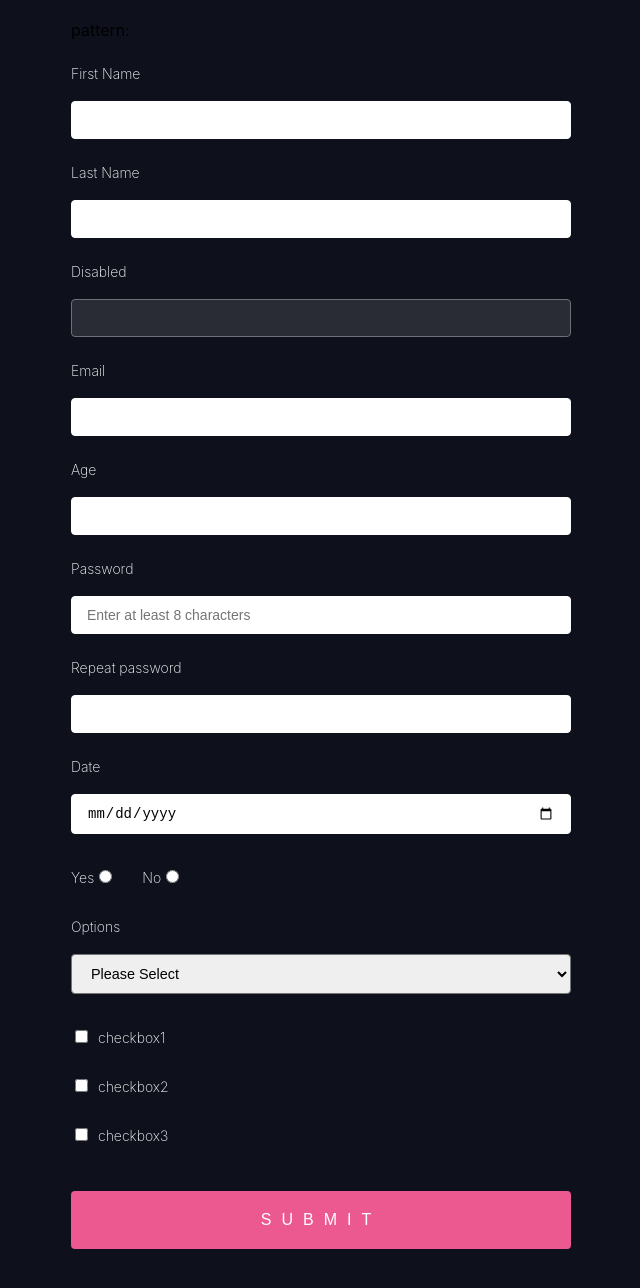
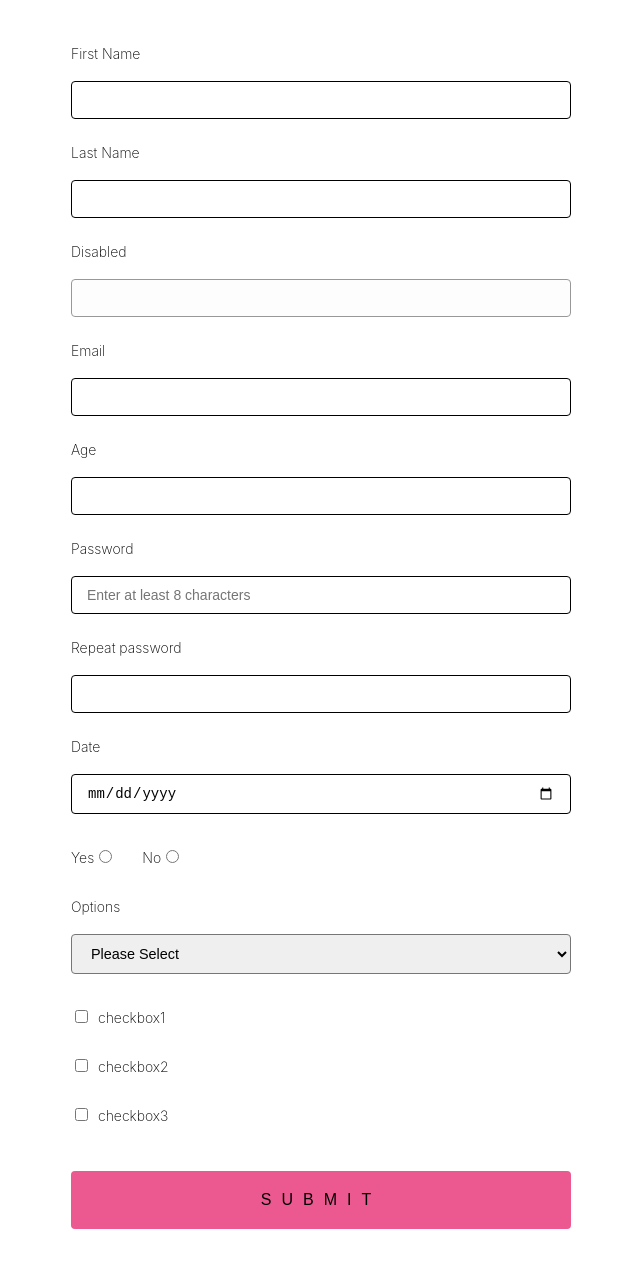
Before and after one commit to KLau7/React-Recoil-With-React-Hook-Form, a React (Create React App) app: page / in a window 1280 px wide. Shown: the top 1288 px of the page, without its empty margins (319-959 px from the left). Built offline with nearby package versions, Linux system fonts and the light colour scheme.

Commit message:
light-theme

```diff
--- a/src/App.js
+++ b/src/App.js
@@ -22,7 +22,6 @@ function App() {
   return (
     <form onSubmit={handleSubmit(onSubmit)}>
       <div>
-        pattern:
         <label>First Name</label>
         <input
           type='text'
@@ -198,53 +197,4 @@ function App() {
   );
 }
 
-// function App() {
-//   const { register, handleSubmit, errors } = useForm();
-//   const onSubmit = data => console.log(data);
-
-//   return (
-//     <div className="App">
-//       <h1>React Hook Form</h1>
-//       <form onSubmit={handleSubmit(onSubmit)}>
-
-//         {/* alphanumeric only */}
-//         {/* mandatory */}
-//         <input type="text"/>
-//         input
-
-//         {/* with placeholder */}
-//         {/* disabled */}
-//         <input type="text"/>
-
-//         {/* email */}
-//         <input type="email" name="" id=""/>
-
-//         {/* number field */}
-//         {/* mandatory */}
-//         <input type="number"/>
-
-//         <input type="date" name="" id=""/>
-
-//         <select name="" id="">
-//           <option value=""></option>
-//           <option value=""></option>
-//           <option value=""></option>
-//           <option value=""></option>
-//         </select>
-
-//         <input type="checkbox" name="" id=""/>
-
-//         <input type="radio" name="" id=""/>
-
-//         <input type="password" name="password" id=""/>
-
-//         <input type="password" name="confirm_password" id=""/>
-
-//         <button type="submit">Submit</button>
-
-//       </form>
-//     </div>
-//   );
-// }
-
 export default App;
--- a/src/App.scss
+++ b/src/App.scss
@@ -1,19 +1,4 @@
-// body{
-//     padding: 15px;
-// }
-
-// [type="text"], [type="tel"]{
-//     display: block;
-//     box-sizing: border-box;
-//     width: 100%;
-//     border-radius: 4px;
-//     padding: 6px 10px;
-//     margin-bottom: 20px;
-//     font-size: .9rem;
-// }
-
 body {
-  background: #0e101c;
   font-family: -apple-system, BlinkMacSystemFont, 'Segoe UI', 'Roboto', 'Oxygen', 'Ubuntu',
     'Cantarell', 'Fira Sans', 'Droid Sans', 'Helvetica Neue', sans-serif;
   padding: 20px 20px 100px;
@@ -58,7 +43,6 @@ form {
 
 h1 {
   font-weight: 100;
-  color: white;
   text-align: center;
   padding-bottom: 10px;
   border-bottom: 1px solid rgb(79, 98, 148);
@@ -84,7 +68,7 @@ input {
   box-sizing: border-box;
   width: 100%;
   border-radius: 4px;
-  border: 1px solid white;
+  border: 1px solid black;
   padding: 10px 15px;
   margin-bottom: 10px;
   font-size: 14px;
@@ -96,7 +80,6 @@ label {
   display: block;
   margin-bottom: 13px;
   margin-top: 20px;
-  color: white;
   font-size: 14px;
   font-weight: 200;
 }
@@ -104,7 +87,6 @@ label {
 button[type='submit'],
 input[type='submit'] {
   background: #ec5990;
-  color: white;
   text-transform: uppercase;
   border: none;
   margin-top: 40px;
@@ -151,15 +133,10 @@ button[type='button'] {
   display: block;
   appearance: none;
   background: #333;
-  color: white;
   border: none;
   text-transform: uppercase;
   padding: 10px 20px;
   border-radius: 4px;
-}
-
-pre {
-  color: white;
 }
 
 hr {
```
